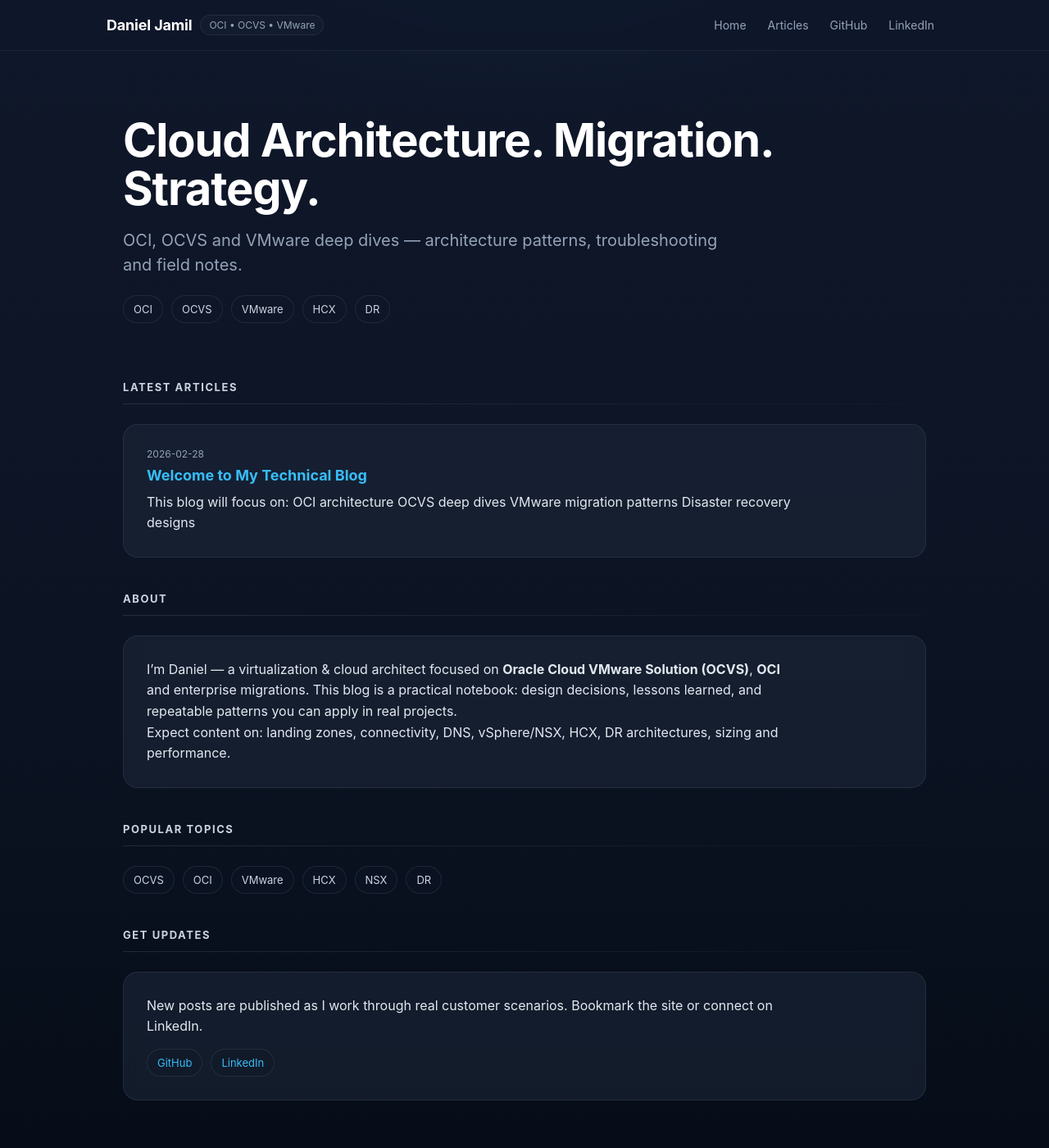
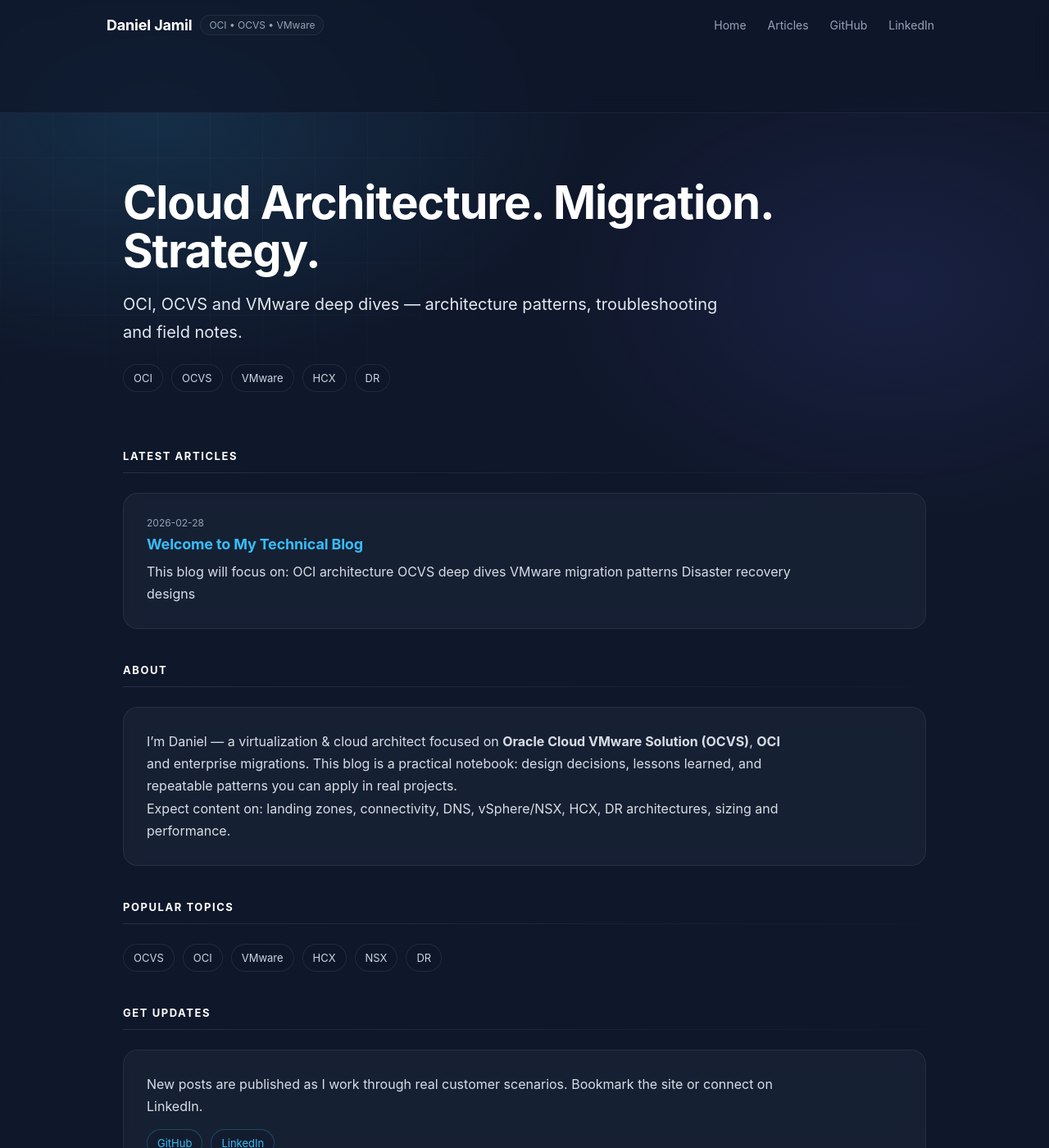
Before and after one commit to Daniel-Jamil/danieljamil.github.io, a Jekyll site: the page built from index.md, in a window 1280 px wide and 1400 px high. Shown: the whole window at 82% size. Built offline with Jekyll 4.4.1, drawn with Linux system fonts in a browser that asks for light colours.

Commit message:
Update style.css

```diff
--- a/assets/css/style.css
+++ b/assets/css/style.css
@@ -1,104 +1,65 @@
-/* ===============================
-   Daniel Jamil — Dramatic Enterprise Dark Theme
-================================= */
-
+/* ===== Base ===== */
 :root{
-  --bg-top: #0f172a;
-  --bg-mid: #0c1424;
-  --bg-bottom: #060d18;
-
+  --bg: #0f172a;
   --text: #e2e8f0;
   --muted: #94a3b8;
   --line: rgba(148,163,184,0.14);
   --card: rgba(30,41,59,0.55);
+  --card2: rgba(15,23,42,0.35);
   --accent: #38bdf8;
 }
 
 *{ box-sizing: border-box; }
+
 html, body{ height: 100%; }
-
-/* ===============================
-   Layout + Background
-================================= */
 
 body{
   margin: 0;
-  min-height: 100vh;
-  display: flex;
-  flex-direction: column;
-
   font-family: -apple-system, BlinkMacSystemFont, "Segoe UI", Roboto, sans-serif;
   color: var(--text);
+  background:
+    radial-gradient(900px 520px at 15% 10%, rgba(56,189,248,0.14), transparent 60%),
+    radial-gradient(760px 520px at 85% 25%, rgba(99,102,241,0.12), transparent 55%),
+    var(--bg);
+}
 
-  background:
-  /* bardzo subtelny glow TYLKO u góry */
-  radial-gradient(
-    900px 500px at 50% -200px,
-    rgba(56,189,248,0.08),
-    transparent 70%
-  ),
-
-  /* dramatic depth */
-  linear-gradient(
-    to bottom,
-    #0f172a 0%,
-    #0c1424 55%,
-    #060d18 100%
-  );
-
-
-/* Subtle grid visible across page */
+/* subtle grid */
 body::before{
   content:"";
   position: fixed;
   inset: 0;
   pointer-events: none;
-  z-index: 0;
-
   background-image:
-    linear-gradient(rgba(148,163,184,0.05) 1px, transparent 1px),
-    linear-gradient(90deg, rgba(148,163,184,0.05) 1px, transparent 1px);
+    linear-gradient(rgba(148,163,184,0.06) 1px, transparent 1px),
+    linear-gradient(90deg, rgba(148,163,184,0.06) 1px, transparent 1px);
   background-size: 64px 64px;
+  mask-image: radial-gradient(640px 420px at 22% 18%, #000, transparent 70%);
 }
 
-/* Everything above background */
-.navbar, .container, .footer, main{
-  position: relative;
-  z-index: 1;
-}
-
-.main{ flex: 1; }
-
-/* ===============================
-   Links
-================================= */
-
+/* Links */
 a{ color: var(--accent); text-decoration: none; }
 a:hover{ opacity: 0.95; }
+
+/* Force no purple visited links (esp. post titles) */
 a:visited{ color: var(--accent); }
+.post-card a, .post-card a:visited{ color: var(--accent); }
 
-/* ===============================
-   Container
-================================= */
-
+/* Layout container */
 .container{
   max-width: 1020px;
   margin: 0 auto;
   padding: 28px 20px;
+  position: relative;
 }
 
-/* ===============================
-   Navbar
-================================= */
-
+/* ===== Navbar ===== */
 .navbar{
   position: sticky;
   top: 0;
   z-index: 50;
   border-bottom: 1px solid rgba(148,163,184,0.10);
-  background: rgba(15,23,42,0.70);
-  backdrop-filter: blur(12px);
-  -webkit-backdrop-filter: blur(12px);
+  background: rgba(15,23,42,0.72);
+  backdrop-filter: blur(10px);
 }
 
 .nav-content{
@@ -150,12 +111,9 @@
   background: rgba(30,41,59,0.55);
 }
 
-/* ===============================
-   Hero
-================================= */
-
+/* ===== Hero ===== */
 .hero{
-  padding: 52px 0 28px 0;
+  padding: 60px 0 35px 0;
 }
 
 .hero h1{
@@ -178,7 +136,6 @@
   display: flex;
   flex-wrap: wrap;
   gap: 10px;
-  margin-top: 14px;
 }
 
 .badge{
@@ -189,45 +146,28 @@
   border-radius: 999px;
   color: #cbd5e1;
   font-size: 13px;
-  transition: transform .15s ease, border-color .15s ease, background .15s ease;
+  transition: border-color 0.15s ease, color 0.15s ease, transform 0.15s ease;
 }
 
 .badge:hover{
+  border-color: rgba(56,189,248,0.35);
+  color: var(--text);
   transform: translateY(-1px);
-  border-color: rgba(56,189,248,0.35);
-  background: rgba(30,41,59,0.75);
-  color: var(--text);
 }
 
-/* ===============================
-   Sections
-================================= */
-
+/* ===== Sections ===== */
 .section-title{
-  margin-top: 42px;
+  margin-top: 26px;
   margin-bottom: 14px;
   font-size: 13px;
   color: #cbd5e1;
   letter-spacing: 0.12em;
   text-transform: uppercase;
-  position: relative;
-  padding-bottom: 10px;
 }
 
-.section-title::after{
-  content:"";
-  display:block;
-  height: 1px;
-  margin-top: 12px;
-  background: linear-gradient(90deg, rgba(148,163,184,0.18), rgba(148,163,184,0.02));
-}
-
-/* ===============================
-   Cards
-================================= */
-
+/* ===== Cards / Posts ===== */
 .post-card{
-  background: var(--card);
+  background: rgba(30,41,59,0.55);
   backdrop-filter: blur(10px);
   border: 1px solid rgba(148,163,184,0.12);
   padding: 28px;
@@ -239,16 +179,7 @@
 .post-card:hover{
   transform: translateY(-4px);
   border-color: rgba(56,189,248,0.28);
-  box-shadow: 0 18px 60px rgba(0,0,0,0.50);
-}
-
-.post-card a,
-.post-card a:visited{
-  color: var(--accent);
-}
-
-.post-card a:hover{
-  color: #e2e8f0;
+  box-shadow: 0 14px 46px rgba(0,0,0,0.42);
 }
 
 .post-meta{
@@ -260,53 +191,33 @@
 .post-card h3{
   margin: 0 0 10px 0;
   font-size: 18px;
+  letter-spacing: -0.01em;
 }
 
 .post-card p{
   margin: 0;
+  color: var(--text);
+  opacity: 0.95;
   line-height: 1.6;
-  max-width: 78ch;
 }
 
-/* ===============================
-   Footer
-================================= */
-
-.footer{
-  margin-top: 60px;
-  padding: 20px 0;
-  border-top: 1px solid rgba(148,163,184,0.10);
-  background: rgba(15,23,42,0.65);
-  backdrop-filter: blur(10px);
+/* ===== Typography inside content ===== */
+.container h2, .container h3, .container h4{
+  color: #fff;
 }
 
-.footer-content{
-  display: flex;
-  justify-content: space-between;
-  align-items: center;
-  gap: 16px;
-  color: var(--muted);
-  font-size: 12px;
+.container p{
+  color: var(--text);
+  line-height: 1.7;
 }
 
-.footer-links{
-  display: flex;
-  align-items: center;
-  gap: 10px;
+/* ===== Footer / small blocks (optional) ===== */
+.small-note{
+  color: var(--muted);
+  font-size: 14px;
 }
 
-.footer-links a{
-  color: var(--muted);
-}
-
-.footer-links a:hover{
-  color: #e2e8f0;
-}
-
-/* ===============================
-   Responsive
-================================= */
-
+/* ===== Responsive ===== */
 @media (max-width: 760px){
   .hero h1{ font-size: 40px; }
   .hero p{ font-size: 17px; }
@@ -315,9 +226,176 @@
   .post-card{ padding: 20px; }
 }
 
+/* ===== Home polish ===== */
+.muted { color: var(--muted); }
+
+.lead {
+  color: var(--text);
+  opacity: 0.92;
+  line-height: 1.65;
+}
+
+.section-spacing { margin-bottom: 10px; }
+
+.post-link{
+  color: var(--accent);
+  text-decoration: none;
+}
+.post-link:hover{
+  text-decoration: underline;
+  text-decoration-color: rgba(56,189,248,0.55);
+  text-underline-offset: 3px;
+}
+
+/* Better typography in cards */
+.post-card p{ max-width: 78ch; }
+
+/* Slightly nicer separators between sections */
+.section-title{
+  position: relative;
+}
+.section-title::after{
+  content:"";
+  display:block;
+  height: 1px;
+  margin-top: 10px;
+  background: linear-gradient(90deg, rgba(148,163,184,0.22), transparent);
+}
+
+/* CTA badges for external links */
+.badge-cta{
+  border-color: rgba(56,189,248,0.28);
+}
+.badge-cta:hover{
+  border-color: rgba(56,189,248,0.45);
+}
+
+/* Reduce huge empty space feeling on tall screens */
+.hero{ padding: 52px 0 28px 0; }
+.container{ padding-bottom: 64px; }
+
+/* --- PATCH: polish + footer + better bottom spacing --- */
+
+/* fix visited links turning purple */
+.post-card a,
+.post-card a:visited {
+  color: #38bdf8;
+}
+.post-card a:hover {
+  color: #e2e8f0;
+}
+
+/* nicer reading width inside cards */
+.post-card p {
+  max-width: 78ch;
+}
+
+/* sticky + blur navbar (pro feel) */
+.navbar{
+  position: sticky;
+  top: 0;
+  z-index: 50;
+  backdrop-filter: blur(10px);
+  -webkit-backdrop-filter: blur(10px);
+  background: rgba(15,23,42,0.72);
+}
+
+/* consistent spacing between sections */
+.section-title{
+  margin-top: 42px;
+}
+
+/* make the bottom of the page feel "finished" */
+.container{
+  padding-bottom: 90px;
+}
+
+/* GET UPDATES / badges: tighten a bit */
+.hero-badges{
+  margin-top: 14px;
+}
+.badge{
+  transition: transform .15s ease, border-color .15s ease, background .15s ease;
+}
+.badge:hover{
+  transform: translateY(-1px);
+  border-color: rgba(56,189,248,0.35);
+  background: rgba(30,41,59,0.75);
+}
+
+/* Optional: subtle divider line under section titles */
+.section-title{
+  position: relative;
+  padding-bottom: 10px;
+}
+.section-title::after{
+  content:"";
+  display:block;
+  height:1px;
+  margin-top: 12px;
+  background: linear-gradient(90deg, rgba(148,163,184,0.18), rgba(148,163,184,0.02));
+}
+
+/* Footer (add in default.html: <footer class="footer">...</footer>) */
+.footer{
+  border-top: 1px solid rgba(148,163,184,0.12);
+  margin-top: 70px;
+  padding: 26px 0;
+  color: #94a3b8;
+  font-size: 13px;
+}
+.footer .footer-inner{
+  display:flex;
+  align-items:center;
+  justify-content: space-between;
+  gap: 16px;
+}
+.footer a{
+  color: #94a3b8;
+}
+.footer a:hover{
+  color: #e2e8f0;
+}
+
+/* Mobile */
 @media (max-width: 640px){
-  .footer-content{
-    flex-direction: column;
-    align-items: flex-start;
-  }
+  .hero h1 { font-size: 38px; }
+  .hero { padding: 50px 0 30px; }
+  .nav-content { flex-direction: column; gap: 12px; align-items: flex-start; }
+  .nav-links a { margin-left: 0; }
+  .footer .footer-inner{ flex-direction: column; align-items: flex-start; }
 }
+/* layout: push footer to bottom */
+body {
+  min-height: 100vh;
+  display: flex;
+  flex-direction: column;
+}
+
+.main {
+  flex: 1;
+}
+
+/* footer */
+.footer {
+  border-top: 1px solid rgba(148, 163, 184, 0.10);
+  padding: 22px 0;
+  margin-top: 40px;
+}
+
+.footer-content {
+  display: flex;
+  justify-content: space-between;
+  align-items: center;
+  color: #94a3b8;
+  font-size: 12px;
+}
+
+.footer-links a {
+  color: #94a3b8;
+  text-decoration: none;
+}
+
+.footer-links a:hover {
+  color: #e2e8f0;
+}
```
